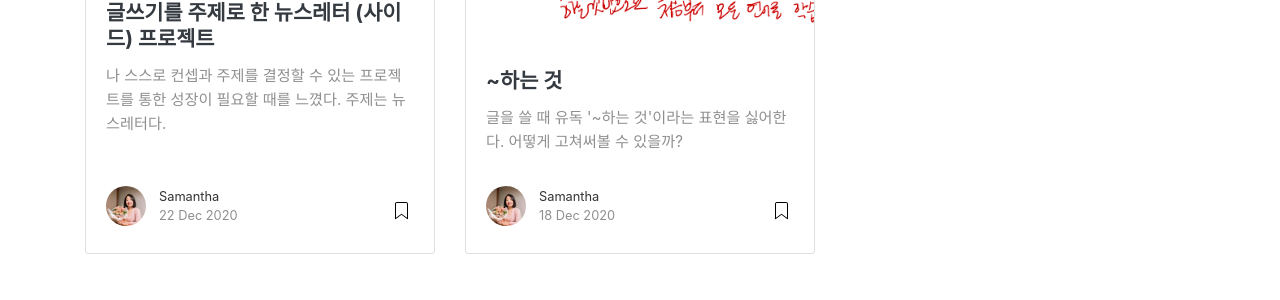
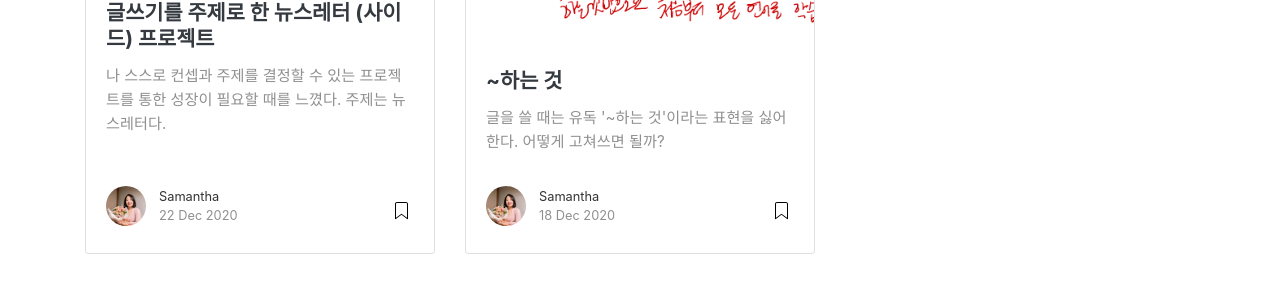
Before and after one commit to samantha-writer/samantha-writer.github.io, a Jekyll site: the page built from _pages/good-writing.md, in a window 1280 px wide and 1321 px high. Shown: the part 529-829 px from the top of the window. Built offline with Jekyll 4.4.1, drawn with Linux system fonts in a browser that asks for light colours; nearby versions of some CDN libraries.

Commit message:
Update 2020-12-18-201218.md

```diff
--- a/_posts/2020-12-18-201218.md
+++ b/_posts/2020-12-18-201218.md
@@ -6,7 +6,7 @@ author: samantha
 categories: [ 좋은글쓰기 ]
 tags: [ 쉽게쓰기 ]
 image: assets/images/inpost/201218_001.png
-description: 글을 쓸 때 유독 '~하는 것'이라는 표현을 싫어한다. 어떻게 고쳐써볼 수 있을까?
+description: 글을 쓸 때는 유독 '~하는 것'이라는 표현을 싫어한다. 어떻게 고쳐쓰면 될까?
 featured: false
 hidden: false
 ---
```
